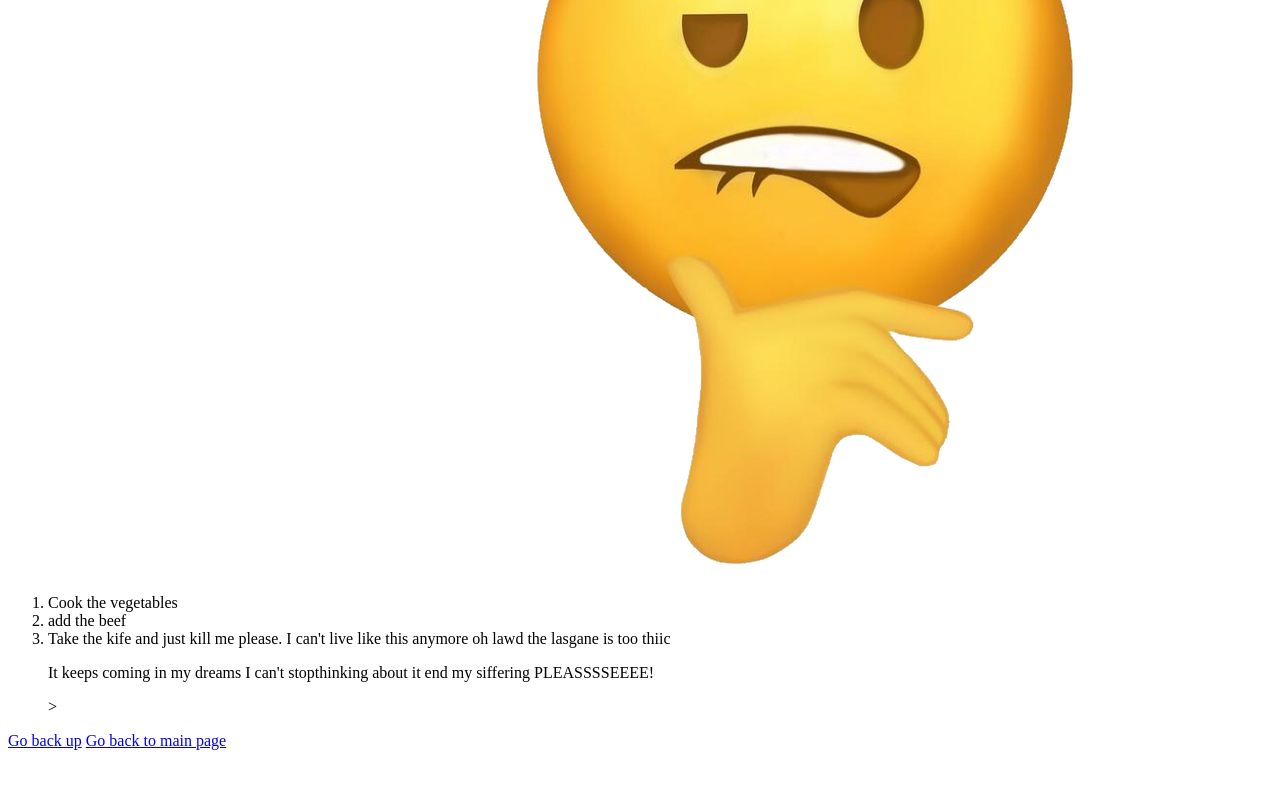
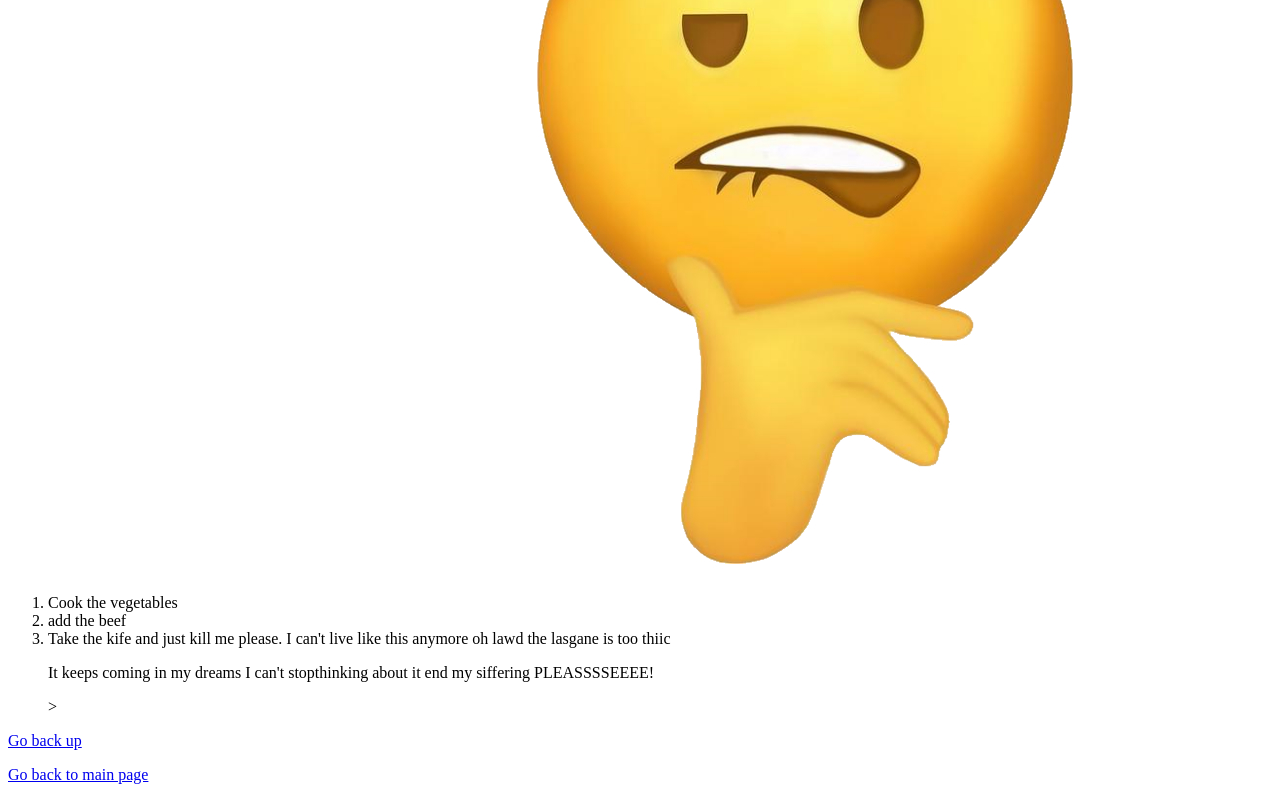
Before and after one commit to NoobLord42069/Assignment-1-recipies, a plain HTML site: page lasagne.html in a window 1280 px wide. Shown: the part 877-1677 px from the top of the page. Before the commit the page ends 1635 px from the top, so only its background shows below. Drawn offline with Linux system fonts and the light colour scheme.

Commit message:
Just cleaned a buncha studd up. This IS THE PEAK FINAL BEST FORM

```diff
--- a/lasagne.html
+++ b/lasagne.html
@@ -3,7 +3,7 @@
 
     <head>
         <meta charset="UTF-8">
-        <title>LASANGE!</title>
+        <title>LASAGNE!</title>
     </head>
 
     <body>
@@ -33,8 +33,8 @@
             <li>Take the kife and just kill me please. I can't live like this anymore oh lawd the lasgane is too thiic <p>It keeps coming in my dreams I can't stopthinking about it end my siffering PLEASSSSEEEE!</p>></li>
         </ol>
 
-        <a href=#top>Go back up</a>
-        <a href="index.html">Go back to main page</a>
+        <p><a href=#top>Go back up</a></p>
+        <p><a href="index.html">Go back to main page</a></p>
     </body>
 
 </html>
```
Also changed, not shown: shawarma.html (+3 -2 lines).
